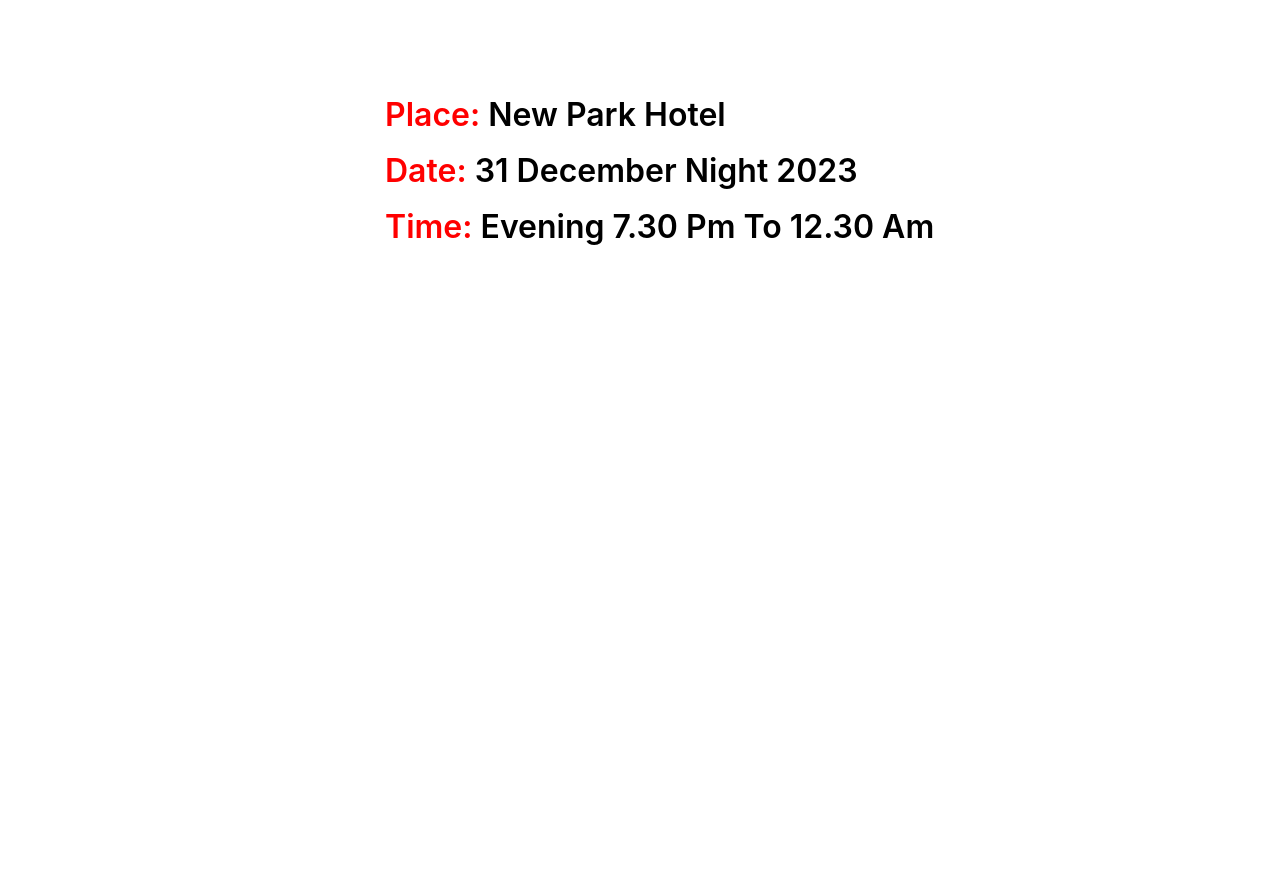
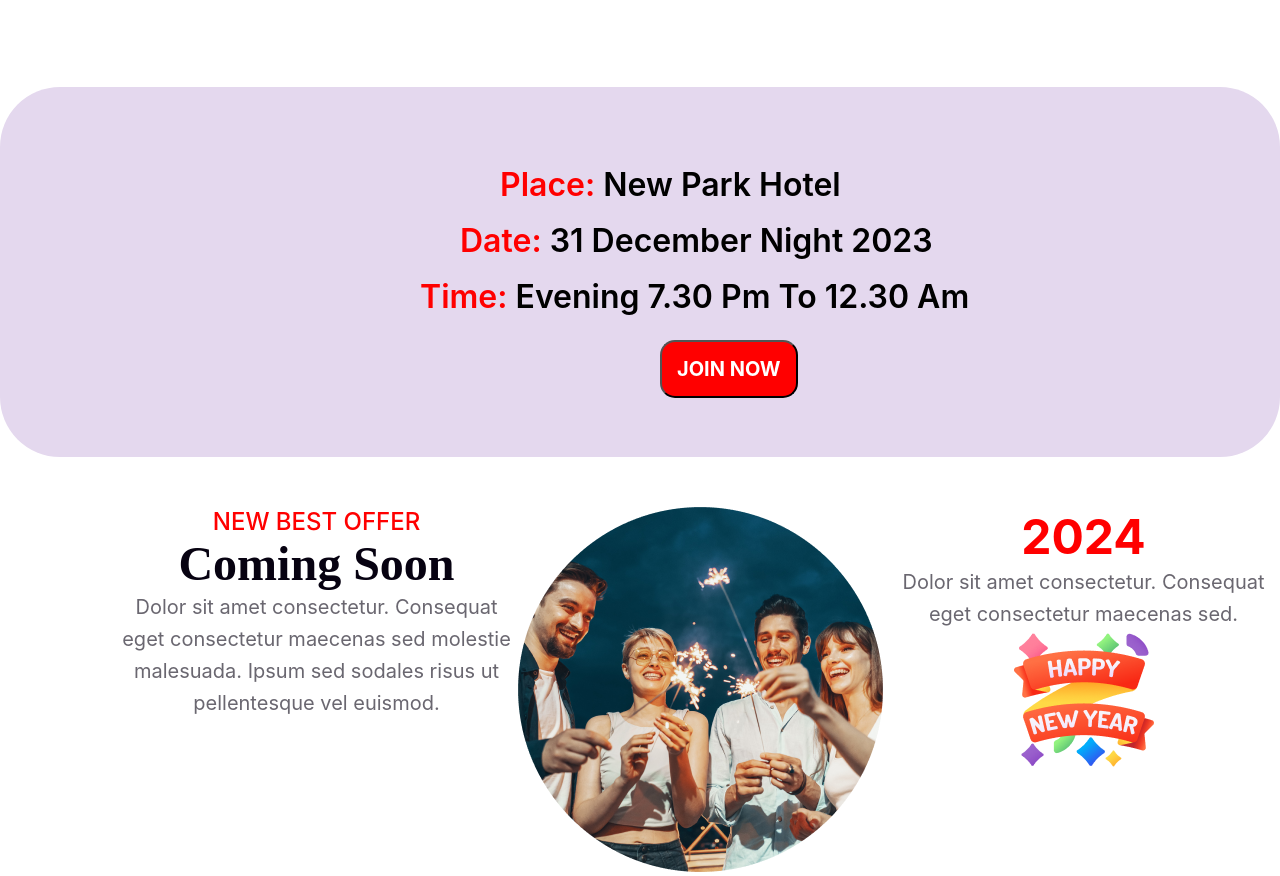
Before and after one commit to MDShawon1138/first-assignment, a plain HTML site: page index.html in a window 1280 px wide. Shown: the part 1730-2606 px from the top of the page. Before the commit the page ends 1985 px from the top, so only its background shows below. Drawn offline with Linux system fonts and the light colour scheme.

Commit message:
fifth section

```diff
--- a/index.html
+++ b/index.html
@@ -29,8 +29,27 @@
     <!-- fourth section -->
     <section class="fourth-section">
             <p class="place"><span class="red-text">Place: </span> <span class="black-text">New Park Hotel</span></p>
-            <p class="place"><span class="red-text">Date: </span> <span class="black-text">31 December Night 2023</span></p>
-            <p class="place"><span class="red-text">Time: </span> <span class="black-text">Evening 7.30 pm to 12.30 am</span></p>
+            <p class="December"><span class="red-text">Date: </span> <span class="black-text">31 December Night 2023</span></p>
+            <p class=""><span class="red-text">Time: </span> <span class="black-text">Evening 7.30 pm to 12.30 am</span></p>
+            <button class="btn-2">Join Now</button>
+    </section>
+    <!-- fifth section -->
+    <section class="fifth-section">
+           <div class="fifth">
+               <div>
+                  <p class="new">NEW BEST OFFER</p>
+                  <p class="Coming">Coming Soon</p>
+                  <p class="sit">Dolor sit amet consectetur. Consequat eget consectetur maecenas sed molestie malesuada. Ipsum sed sodales risus ut pellentesque vel euismod.</p>
+               </div>
+               <div class="ellips">
+                         <img src="./Ellipse 1.png" alt="">
+               </div>
+               <div>
+                <p class="number">2024</p>
+                <p class="sit">Dolor sit amet consectetur. Consequat eget consectetur maecenas sed.</p>
+                <img src="./Group 96.png" alt="">
+               </div>
+           </div>
     </section>
 </body>
 </html>
--- a/style.css
+++ b/style.css
@@ -102,7 +102,18 @@ text-transform: uppercase;
 /* fourth section */
 .fourth-section{
     margin-top: 320px;
-    margin-left: 385px;
+   padding: 70px 0 0 420px;
+    width: full;
+height: 300px;
+border-radius: 60px;
+background-color: rgb(228, 216, 238);
+margin-bottom: 30px;
+}
+.place{
+    margin-left: 80px;
+}
+.December{
+    margin-left: 40px
 }
 
 .red-text{
@@ -115,6 +126,23 @@ font-weight: 600;
 line-height: 56px;
 text-transform: capitalize;
 }
+.btn-2{
+    color: #FFF;
+     background-color: red;
+   margin-left: 240px;
+   cursor: pointer;
+   margin-top: 15px;
+    text-align: center;
+    font-family: Inter;
+    font-size: 20px;
+    font-style: normal;
+    font-weight: 700;
+    line-height: normal;
+    text-transform: uppercase;
+    margin-bottom: 20px;
+    padding: 15px;
+    border-radius: 15px;
+}
 .black-text{
     color: black;
     font-family: Inter;
@@ -124,3 +152,58 @@ font-weight: 600;
 line-height: 56px;
 text-transform: capitalize;
 }
+/* fifthe */
+.fifth{
+    display: flex;
+    text-align: center;
+    margin-left: 120px;
+    margin-top: 50px;
+    justify-content: space-between;
+}
+.fifth-section{
+
+
+    width: full;
+height: 300px;
+border-radius: 60px;
+background-color:white;
+margin-bottom: 30px;
+}
+.new{
+    color: #F00;
+
+font-family: Inter;
+font-size: 24px;
+font-style: normal;
+font-weight: 500;
+line-height: normal;
+}
+.Coming{
+    color: #070211;
+
+font-family: Merriweather;
+font-size: 48px;
+font-style: normal;
+font-weight: 900;
+line-height: normal;
+text-transform: capitalize;
+}
+.sit{
+    color: rgba(7, 2, 17, 0.60);
+    width: 393px;
+    font-family: Inter;
+    font-size: 20px;
+    font-style: normal;
+    font-weight: 400;
+    line-height: 32px; /* 160% */
+}
+
+.number{
+    color: #F00;
+
+font-family: Inter;
+font-size: 48px;
+font-style: normal;
+font-weight: 700;
+line-height: normal;
+}
```
Also changed, not shown: Ellipse 1.png (added), Group 96.png (added).
